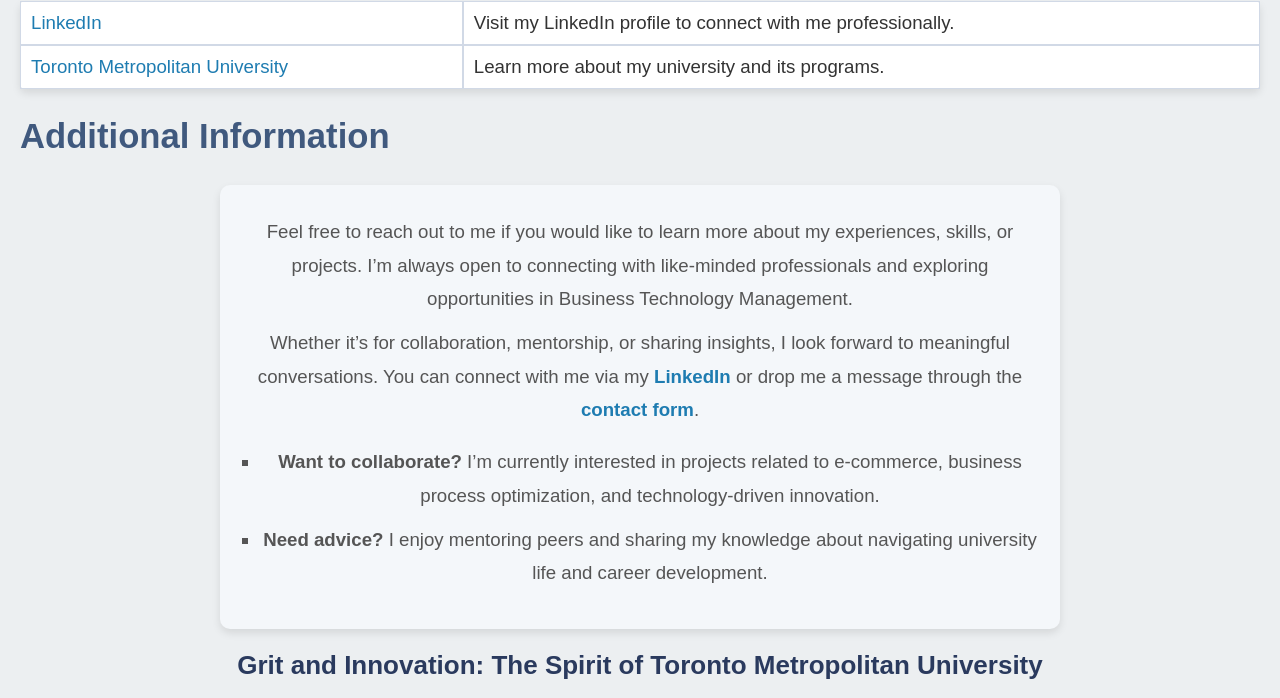
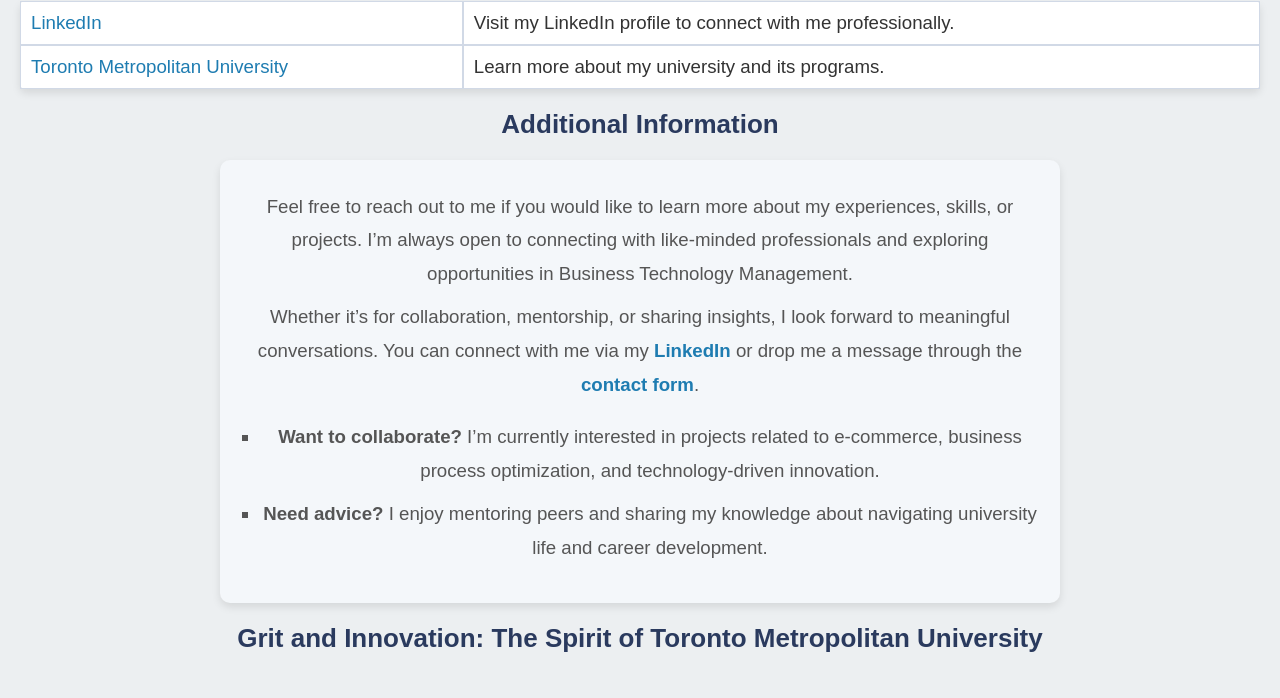
Before and after one commit to deenorthn/deenorth-n.github.io, a plain HTML site: page index.html in a window 1280 px wide. Shown: the part 1572-2270 px from the top of the page. Drawn offline with Linux system fonts and the light colour scheme; grey boxes are pictures that could not be loaded.

Commit message:
Final Project

```diff
--- a/index.html
+++ b/index.html
@@ -92,7 +92,7 @@
         </div>
     </div>
 
-    <h2 class="left-aligned-title">Additional Information</h2>
+    <h2 class="centered-title">Additional Information</h2>
     <div class="additional-info">
         <p>
             Feel free to reach out to me if you would like to learn more about my experiences, skills, or projects. I’m always open to connecting with like-minded professionals and exploring opportunities in Business Technology Management.
--- a/stylesheet.css
+++ b/stylesheet.css
@@ -358,13 +358,13 @@ footer a:hover {
     color: #777; /* Subtle, lighter color for dates */
 }
 
-/* Centered Section Title */
 .centered-title {
     text-align: center;
     font-size: 26px;
     color: #2a3a5e;
     font-weight: bold;
-    margin-bottom: 20px;
+    margin-bottom: 10px;
+    margin-top: 20px;
 }
 
 /* Center-Aligned Additional Information Box */
```
